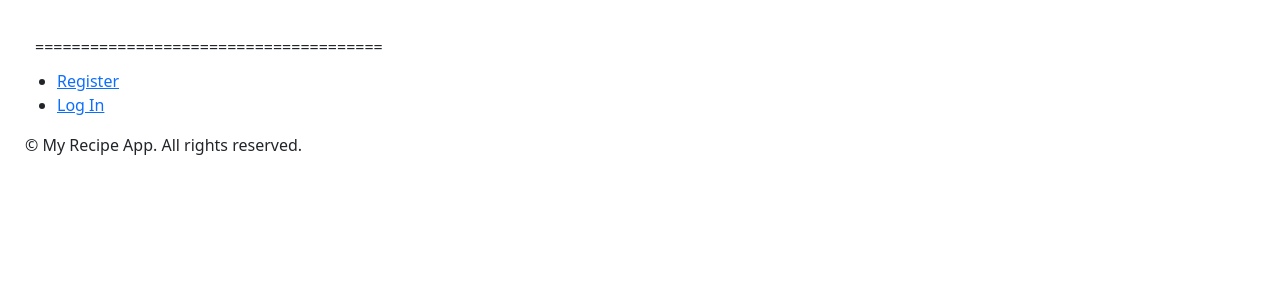
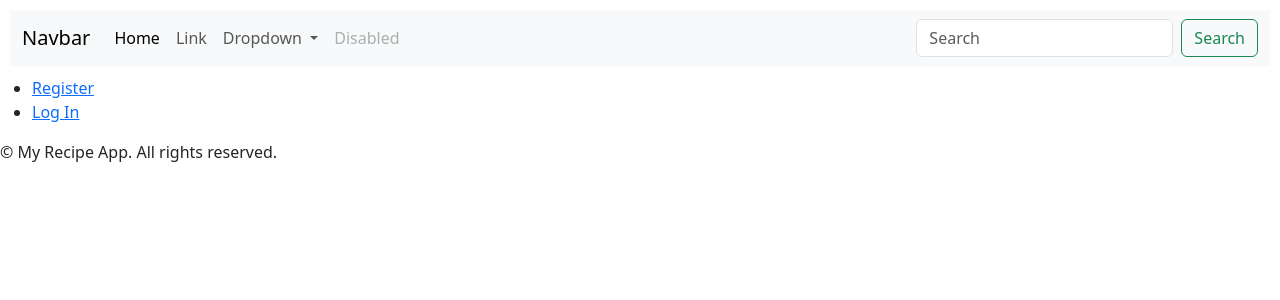
Before and after one commit to 777marc/blueprint-app, a Flask app: page / in a window 1280 px wide. Shown: the top 300 px of the page. Run offline with Flask 3, Linux system fonts and the light colour scheme; some libraries are stand-ins or nearby versions.

Commit message:
layout work

```diff
--- a/app/templates/base.html
+++ b/app/templates/base.html
@@ -6,7 +6,7 @@
     <title>{% block title %}App{% endblock %}</title>
     <link rel="stylesheet" type="text/css" href="/css/bootstrap.min.css" />
   </head>
-  <body style="padding: 25px">
+  <body>
     <div class="content" style="padding: 10px">
       {% block content %}{% endblock %}
     </div>
--- a/app/templates/index.html
+++ b/app/templates/index.html
@@ -1,3 +1,61 @@
 {% extends 'base.html' %} {% block header %} {% endblock %}
 <h1>{% block title %}Recipes{% endblock %}</h1>
-{% block content %} ====================================== {% endblock %}
+{% block content %}
+
+<nav class="navbar navbar-expand-lg bg-body-tertiary">
+  <div class="container-fluid">
+    <a class="navbar-brand" href="#">Navbar</a>
+    <button
+      class="navbar-toggler"
+      type="button"
+      data-bs-toggle="collapse"
+      data-bs-target="#navbarSupportedContent"
+      aria-controls="navbarSupportedContent"
+      aria-expanded="false"
+      aria-label="Toggle navigation"
+    >
+      <span class="navbar-toggler-icon"></span>
+    </button>
+    <div class="collapse navbar-collapse" id="navbarSupportedContent">
+      <ul class="navbar-nav me-auto mb-2 mb-lg-0">
+        <li class="nav-item">
+          <a class="nav-link active" aria-current="page" href="#">Home</a>
+        </li>
+        <li class="nav-item">
+          <a class="nav-link" href="#">Link</a>
+        </li>
+        <li class="nav-item dropdown">
+          <a
+            class="nav-link dropdown-toggle"
+            href="#"
+            role="button"
+            data-bs-toggle="dropdown"
+            aria-expanded="false"
+          >
+            Dropdown
+          </a>
+          <ul class="dropdown-menu">
+            <li><a class="dropdown-item" href="#">Action</a></li>
+            <li><a class="dropdown-item" href="#">Another action</a></li>
+            <li><hr class="dropdown-divider" /></li>
+            <li><a class="dropdown-item" href="#">Something else here</a></li>
+          </ul>
+        </li>
+        <li class="nav-item">
+          <a class="nav-link disabled" aria-disabled="true">Disabled</a>
+        </li>
+      </ul>
+      <form class="d-flex" role="search">
+        <input
+          class="form-control me-2"
+          type="search"
+          placeholder="Search"
+          aria-label="Search"
+        />
+        <button class="btn btn-outline-success" type="submit">Search</button>
+      </form>
+    </div>
+  </div>
+</nav>
+
+{% endblock %}
```
